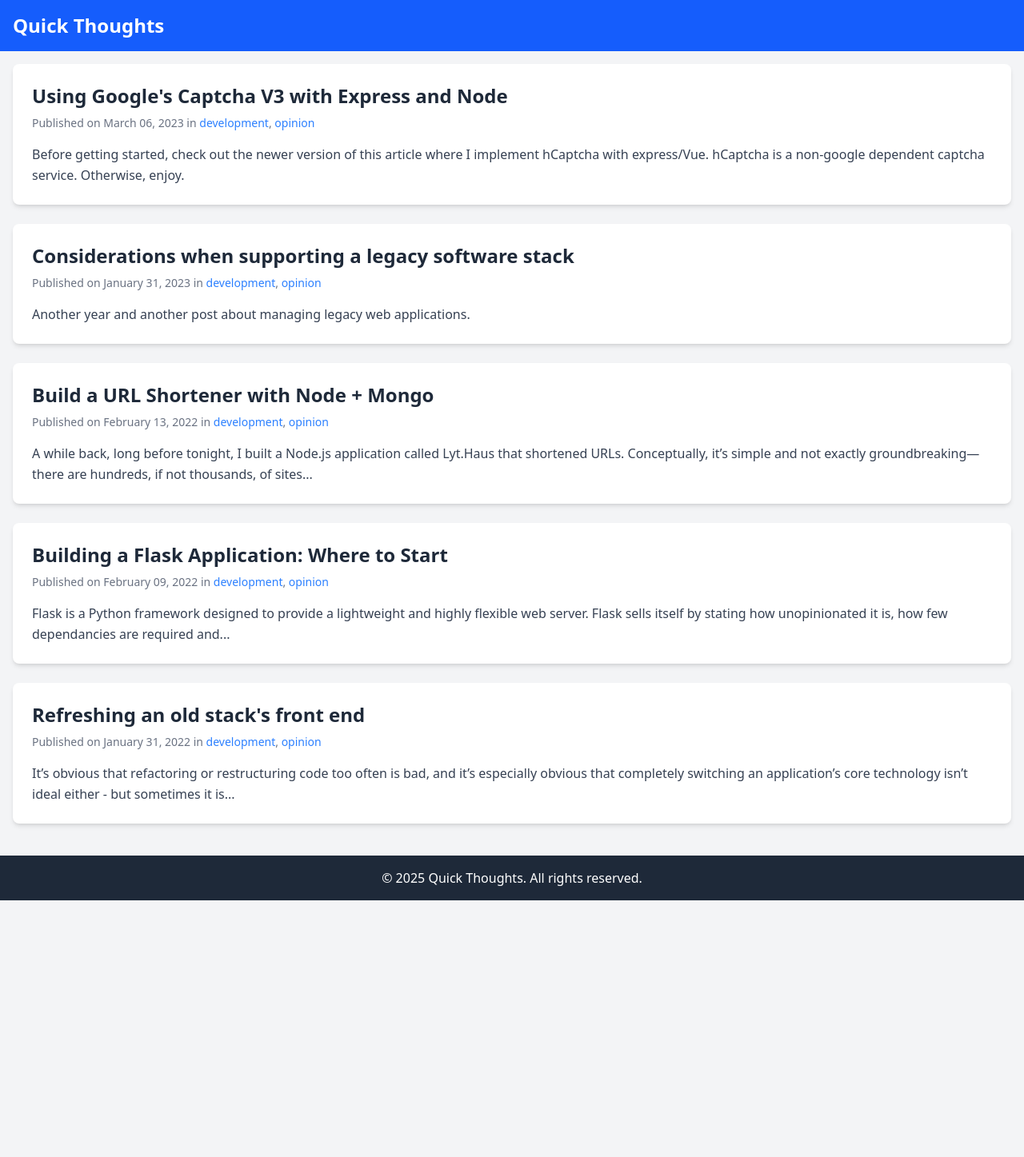
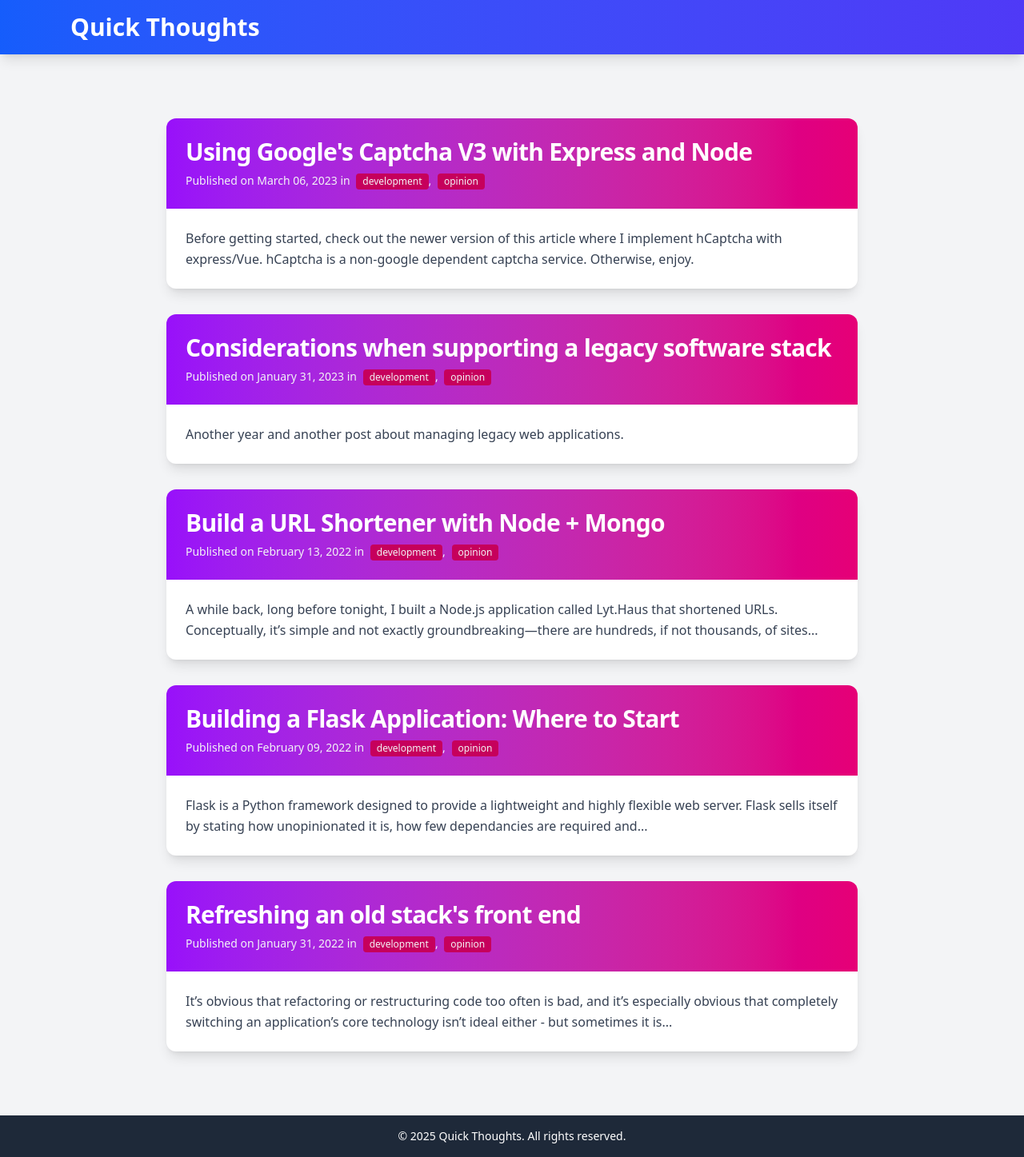
Before and after one commit to Rebreda/rebreda.github.io, a Jekyll site: the page built from index.md, in a window 1280 px wide. Shown: the whole page at 80% size. Built offline with Jekyll 4.4.1, drawn with Linux system fonts in a browser that asks for light colours; before the commit the page ends 1126 px from its top, so only the background shows below that.

Commit message:
fix: theme

```diff
--- a/_layouts/default.html
+++ b/_layouts/default.html
@@ -1,27 +1,45 @@
 <!DOCTYPE html>
 <html lang="en">
   <head>
-    <meta charset="UTF-8">
-    <meta name="viewport" content="width=device-width, initial-scale=1.0">
+    <meta charset="UTF-8" />
+    <meta name="viewport" content="width=device-width, initial-scale=1.0" />
     <title>{{ page.title }}</title>
+    <!-- Tailwind CSS Browser Build -->
     <script src="https://cdn.jsdelivr.net/npm/@tailwindcss/browser@4"></script>
   </head>
-<body class="bg-gray-100 text-gray-900">
-    <header class="bg-blue-600 text-white p-4">
-        <h1 class="text-2xl font-bold"><a href="{{ '/' | relative_url }}">{{ site.title }}</a></h1>
-        <nav>
-            <ul class="flex space-x-4">
+  <body class="bg-gray-100 text-gray-900 antialiased">
+    <!-- Header -->
+    <header class="bg-gradient-to-r from-blue-600 to-indigo-600 text-white shadow-lg">
+      <div class="max-w-6xl mx-auto px-6 py-4 flex flex-col sm:flex-row items-center justify-between">
+        <h1 class="text-3xl font-bold">
+          <a href="{{ '/' | relative_url }}">{{ site.title }}</a>
+        </h1>
+        <nav class="mt-4 sm:mt-0">
+          <ul class="flex flex-wrap space-x-4">
             {% for link in site.nav_links %}
-                    <li><a href="{{ link.url | relative_url }}" class="hover:underline">{{ link.title }}</a></li>
+              <li>
+                <a href="{{ link.url | relative_url }}" class="text-white hover:underline transition-colors duration-200">
+                  {{ link.title }}
+                </a>
+              </li>
             {% endfor %}
           </ul>
         </nav>
+      </div>
     </header>
-    <main class="p-4">
+
+    <!-- Main Content -->
+    <main class="max-w-6xl mx-auto px-6 py-8">
       {{ content }}
     </main>
-    <footer class="bg-gray-800 text-white text-center p-4">
-        <p>&copy; {{ site.time | date: "%Y" }} {{ site.title }}. All rights reserved.</p>
+
+    <!-- Footer -->
+    <footer class="bg-gray-800 text-white">
+      <div class="max-w-6xl mx-auto px-6 py-4 text-center">
+        <p class="text-sm">
+          &copy; {{ site.time | date: "%Y" }} {{ site.title }}. All rights reserved.
+        </p>
+      </div>
     </footer>
   </body>
 </html>
--- a/_layouts/home.html
+++ b/_layouts/home.html
@@ -2,22 +2,27 @@
 layout: default
 ---
 
-<section class="home-posts">
+<section class="max-w-4xl mx-auto my-12 px-4">
   {% for post in site.posts limit:5 %}
-    <article class="post bg-white shadow-md rounded-lg p-6 mb-6">
-        <header class="post-header mb-4">
-            <h2 class="post-title text-2xl font-bold text-gray-800">
+  <article class="mb-8 bg-white shadow-lg rounded-xl overflow-hidden hover:shadow-2xl transition-shadow duration-300">
+    <header class="p-6 bg-gradient-to-r from-purple-600 to-pink-600">
+      <h2 class="text-3xl font-extrabold tracking-tight text-white">
         <a href="{{ post.url | relative_url }}" class="hover:underline">{{ post.title }}</a>
       </h2>
-            <p class="post-meta text-sm text-gray-500 mt-2">
-                Published on {{ post.date | date: "%B %d, %Y" }} in
+      <p class="mt-2 text-sm text-gray-100">
+        Published on <time datetime="{{ post.date | date: '%Y-%m-%d' }}">{{ post.date | date: "%B %d, %Y" }}</time>
+        {% if post.categories %}
+          in
           {% for category in post.categories %}
-                    <a href="{{ site.baseurl }}/categories/{{ category }}" class="text-blue-500 hover:underline">{{ category }}</a>{% if forloop.last == false %}, {% endif %}
+            <a href="{{ site.baseurl }}/categories/{{ category }}" class="inline-block ml-1 px-2 py-0.5 bg-pink-700 rounded text-xs font-medium hover:bg-pink-800">
+              {{ category }}
+            </a>{% unless forloop.last %}{% if forloop.index0 != post.categories | size - 1 %},{% endif %}{% endunless %}
           {% endfor %}
+        {% endif %}
       </p>
     </header>
 
-        <div class="post-excerpt text-gray-700 leading-relaxed">
+    <div class="p-6 text-gray-700 leading-relaxed prose prose-indigo">
       {{ post.excerpt | strip_html | truncatewords: 30 }}
     </div>
   </article>
```
Also changed, not shown: _layouts/post.html (+24 -11 lines). Lines whose indentation alone changed are shown as unchanged.
